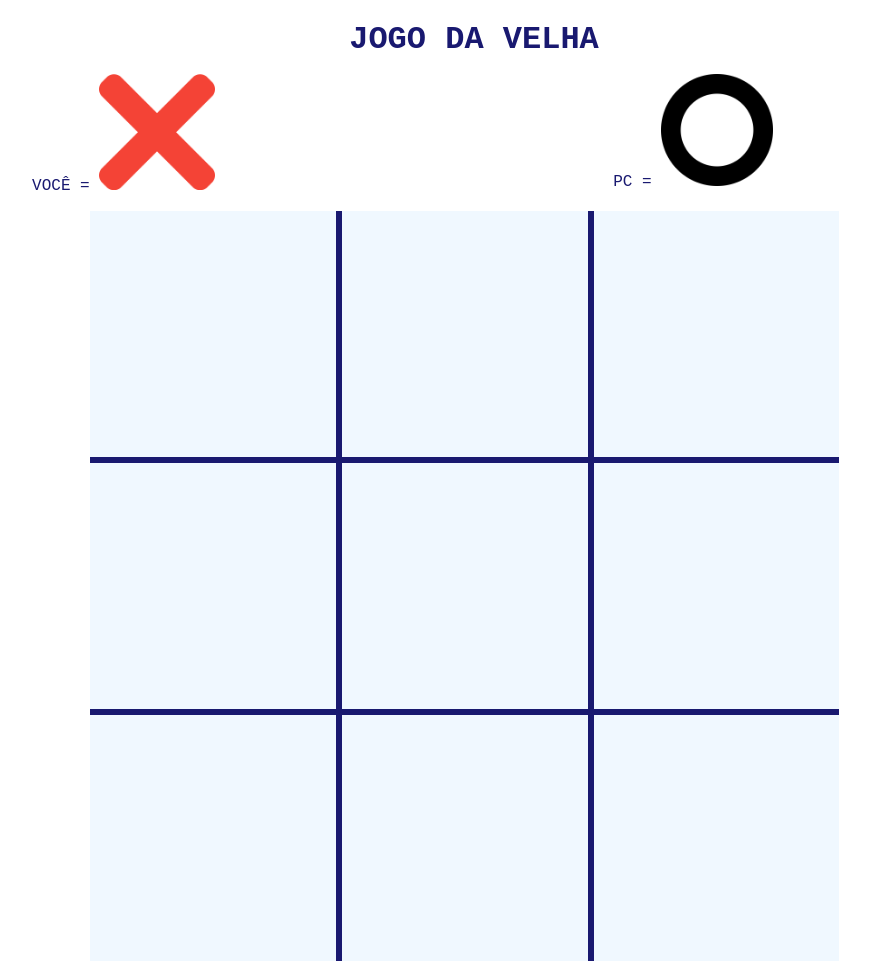
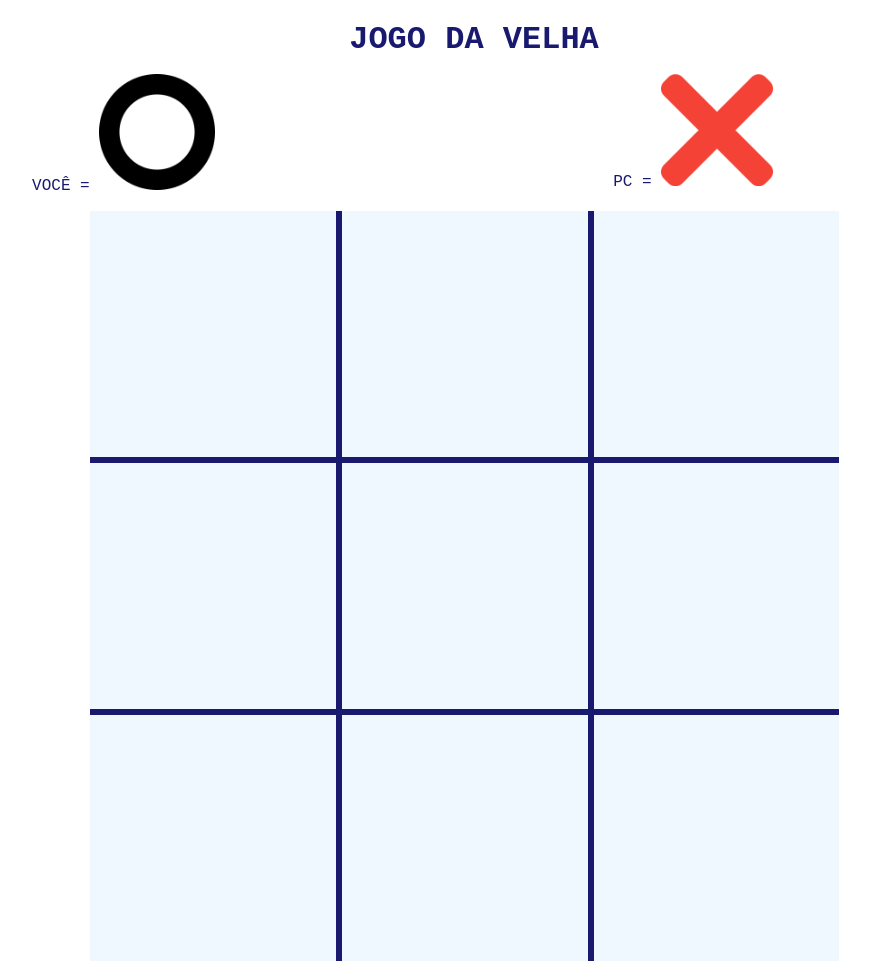
Before and after one commit to suelense/jodo-da-velha, a plain HTML site: page index.html in a window 1280 px wide. Shown: the whole page, without its empty margins (166-1036 px from the left). Drawn offline with Linux system fonts and the light colour scheme.

Commit message:
Update index.html

```diff
--- a/index.html
+++ b/index.html
@@ -12,8 +12,8 @@
     <header>
         <h1 class="title">JOGO DA VELHA</h1>
         <div class="icons">
-            <p>VOCÊ = <img class="icon" src="./images/x.png"></p>
-            <p>PC = <img class="icon" src="./images/o.png"></p>
+            <p>VOCÊ = <img class="icon" src="./images/o.png"></p>
+            <p>PC = <img class="icon" src="./images/x.png"></p>
         </div>
     </header>
     <main>
```
